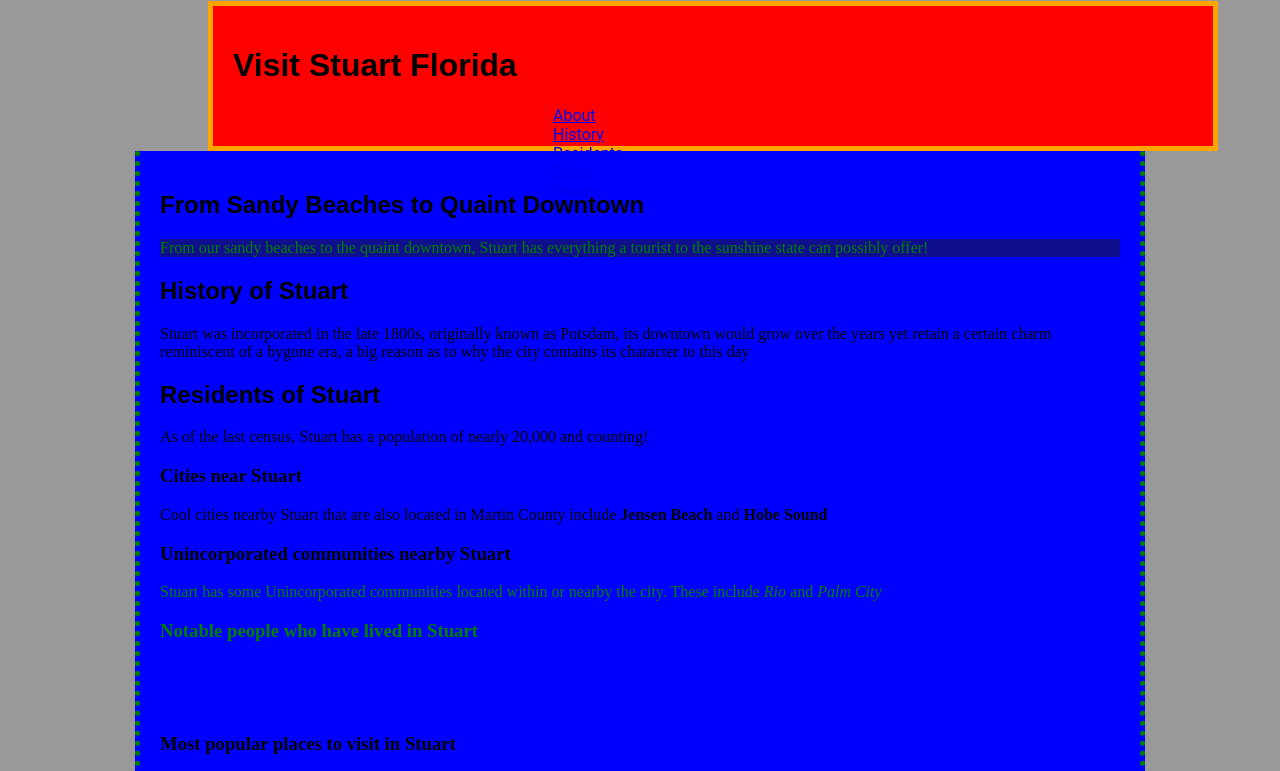
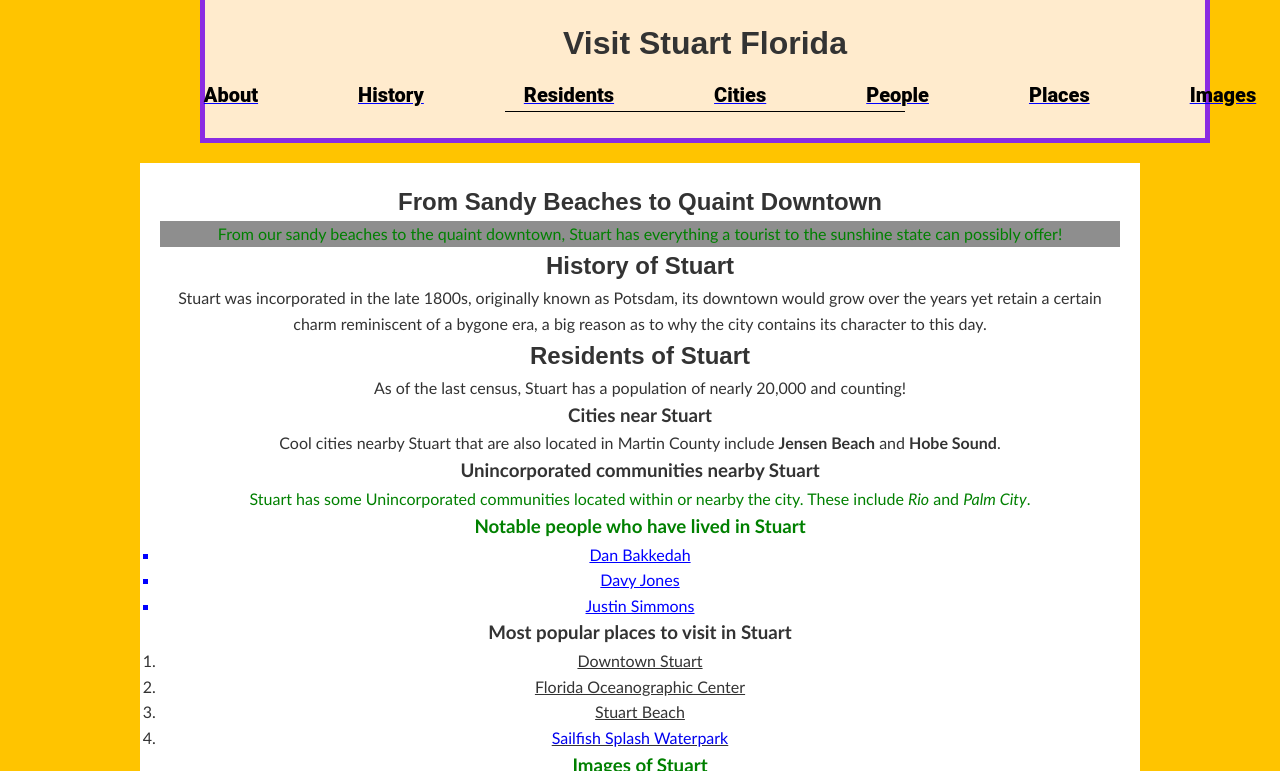
Before and after one commit to lhm75-png/Weblab, a plain HTML site: page basichtml.html in a window 1280 px wide. Shown: the top 771 px of the page. Drawn offline with Linux system fonts and the light colour scheme.

Commit message:
o hell yeah

```diff
--- a/basichtml.html
+++ b/basichtml.html
@@ -8,12 +8,10 @@
        <meta name="keywords" content="Stuart, Treasure Coast, Florida">
        <meta name="author" content="Logan Miller">
 
-       <!-- This is a comment to explain the purpose of the head section -->
-       <style>
-         body {
-            background-color: lightsalmon;
-         }
-       </style>
+       <link rel="preconnect" href="https://fonts.googleapis.com">
+       <link rel="preconnect" href="https://fonts.gstatic.com" crossorigin>
+       <link href="https://fonts.googleapis.com/css2?family=Lato:wght@400;700&display=swap" rel="stylesheet">
+
        <link rel="stylesheet" href="css/style.css">
     </head>
     <body>
@@ -23,22 +21,25 @@
             <nav>
                <ul>
                   <li>
-                     <a href="about">About</a>
+                     <a href="#about">About</a>
                   </li>
                   <li>
-                     <a href="history">History</a>
+                     <a href="#history">History</a>
                   </li>
                   <li>
-                     <a href="residents">Residents</a>
+                     <a href="#residents">Residents</a>
                   </li>
                   <li>
-                     <a href="cities">Cities</a>
+                     <a href="#cities">Cities</a>
                   </li>
                   <li>
-                      <a href="people">People</a>
+                      <a href="#people">People</a>
                   </li>
                   <li>
-                     <a href="places">Places</a>
+                     <a href="#places">Places</a>
+                  </li>
+                  <li>
+                     <a href="#images">Images</a>
                   </li>
                </ul>
             </nav>
@@ -52,7 +53,7 @@
 
              <section id="history">
                    <h2>History of Stuart</h2>
-                   <p>Stuart was incorporated in the late 1800s, originally known as Potsdam, its downtown would grow over the years yet retain a certain charm reminiscent of a bygone era, a big reason as to why the city contains its character to this day</p>
+                   <p>Stuart was incorporated in the late 1800s, originally known as Potsdam, its downtown would grow over the years yet retain a certain charm reminiscent of a bygone era, a big reason as to why the city contains its character to this day.</p>
             </section>
 
 
@@ -63,10 +64,10 @@
 
             <section id="cities">
                <h3>Cities near Stuart</h3>
-               <p> Cool cities nearby Stuart that are also located in Martin County include <strong>Jensen Beach</strong> and <strong> Hobe Sound </strong></p>
+               <p> Cool cities nearby Stuart that are also located in Martin County include <strong>Jensen Beach</strong> and <strong>Hobe Sound</strong>.</p>
 
                <h3>Unincorporated communities nearby Stuart</h3>
-               <p class="green">Stuart has some Unincorporated communities located within or nearby the city. These include <em>Rio</em> and <em>Palm City</em></p>
+               <p class="green">Stuart has some Unincorporated communities located within or nearby the city. These include <em>Rio</em> and <em>Palm City</em>.</p>
             </section>
 
             <section id="people">
@@ -89,6 +90,7 @@
 
             <section id="images">
                <h3 class="green">Images of Stuart </h3>
+               <div class="gallery-container">
                   <figure>
                      <img class="imageGallery" src="images/Stuart 1.jpg" alt="The Famous downtown museum">
                      <figcaption>The Stuart Heritage Museum located in the famous downtown district shows the history of the town for free. </figcaption>
@@ -101,6 +103,7 @@
                      <img class="imageGallery" src="images/Stuart 3.jpg" alt="Downtown Stuart">
                      <figcaption>A photo of the town center</figcaption>
                   </figure>
+               </div>
                <p>For more access to information or photos go to <a href="https://stuartfl.gov/" target="_blank">StuartFl.gov</a></p>
             </section>
        </main>
--- a/css/style.css
+++ b/css/style.css
@@ -1,119 +1,149 @@
-body{
-      background-color: sienna;
-      background-color:rgba(0,255,0,1.0) ;/* rgb 0 - 255 */
-      background-color: #999;
+body, h1, h2, h3, p, ul, ol, figure {
+    margin: 0;
+    padding: 0;
+    text-align: center;
 }
 
-header{
-      background-color: red;
+body {
+    /* FIX: Removed invalid 'comic' value */
+    font-family: 'Gill Sans', 'Gill Sans MT', Calibri, 'Trebuchet MS', sans-serif;
+    line-height: 1.6;
+    background-color: #ffc400;
+    color: #333;
+}
+
+header {
+    background-color: blanchedalmond;
     width: 960px;
     height: 100px;
     padding: 20px;
-      border: 5px solid orange;
+    border: 5px solid blueviolet;
     margin-top: -7px;
-      margin-botton: 10px;
+    /* FIX: Corrected typo 'margin-botton' to 'margin-bottom' */
+    margin-bottom: 10px;
     margin-left: 200px;
-      margin-right
-
+    /* FIX: Added a value, colon, and semicolon */
+    margin-right: 200px;
+    text-align: center;
 }
 
-main{
-      background-color: blue;
-      width: 960px;
-      padding-top: 20px;
-      padding-bottom: 20px;
-      padding-left: 20px;
-      padding-right: 20px;
-      border-left: 5px dotted green;
-      border-right: 5px dotted green;
-      margin: 0px auto; /*top and bottom to 0px left and right to auto*/
-
-
+main {
+    width: 90%;
+    max-width: 960px;
+    margin: 20px auto;
+    padding: 20px;
+    background-color: #fff;
 }
 
-footer{
-      background-color: green;
-      width: 960px
-      height: 50px
-      padding:
-
-
-
-
+nav ul {
+    list-style: none;
+    display: flex;
+    justify-content: center;
+    gap: 20px;
+    padding: 10px 0 0 0;
 }
 
-h1{
+nav a {
+    color: pink;
+    text-decoration: none;
+    font-weight: bold;
+    font-size: 1.1em;
+    padding: 8px 15px;
+    border-radius: 5px;
+    transition: background-color 0.3s ease;
+}
+
+nav a:hover {
+    background-color: #003D6B;
+    color: #ffc400;
+}
+
+footer {
+    background-color: red;
+    /* FIX: Added missing semicolon */
+    width: 960px;
+    /* FIX: Added missing semicolon */
+    height: 50px;
+    /* FIX: Added a value and semicolon */
+    padding: 20px;
+}
+
+h1 {
     font-family: sans-serif;
 }
 
-h2{
-      font-family:fantasy;
+h2 {
+    font-family: fantasy;
 }
 
-ul{
+ul {
     list-style: square;
 }
 
-ul li{
+ul li {
     color: blue;
-
 }
 
-li{
+li {
     text-decoration: underline;
 }
 
-a{
+a {
     text-decoration: none;
 }
 
-a:hover{
+a:hover {
     color: pink;
 }
 
-img{
+img {
     width: 300px;
     /* height: 100px; */
     /* use width or height when setting img sizes */
 }
 
-.imageGallery{
-      width: 200px
+.imageGallery {
+    /* FIX: Added missing semicolon */
+    width: 200px;
 }
 
-.green{
+.green {
     color: green;
 }
 
-.greyBackground{
-      background-color: rgba(30,30,30,0.5)
+.greyBackground {
+    background-color: rgba(30, 30, 30, 0.5);
 }
 
-nav{
-   Width: 400px;
+nav {
+    /* FIX: Changed 'Width' to lowercase convention 'width' */
+    width: 400px;
     margin: 0px auto;
     border-bottom: black 1px solid;
 }
 
-nav ul{
-
+nav ul {
+    /* This rule was empty */
 }
 
-nav ul li{
+nav ul li {
     list-style: none;
-    display: inline-block
-    margin-left 50px;
-
+    /* FIX: Added missing semicolon */
+    display: inline-block;
+    /* FIX: Added missing colon */
+    margin-left: 50px;
 }
 
-nav ul li a{
-      text-decoration:none;
+nav ul li a {
+    text-decoration: none;
     font-family: "Roboto", sans-serif;
-      font-size: 20px
+    /* FIX: Added missing semicolon */
+    font-size: 20px;
     color: black;
-      font weight:900
+    /* FIX: Corrected 'font weight' to 'font-weight' and added semicolon */
+    font-weight: 900;
 }
 
-nav ul li a:hover{
+nav ul li a:hover {
     background-color: aliceblue;
 }
```
Lines whose indentation alone changed are shown as unchanged.
